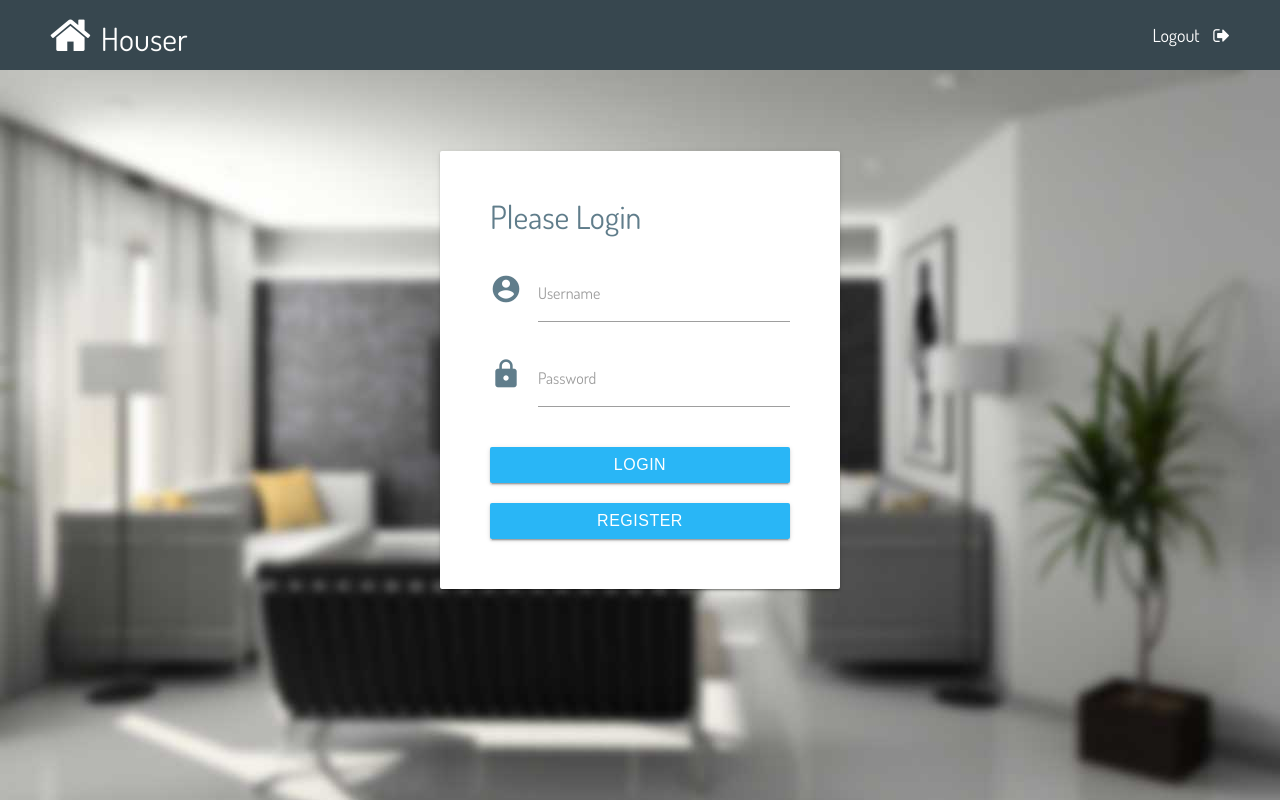
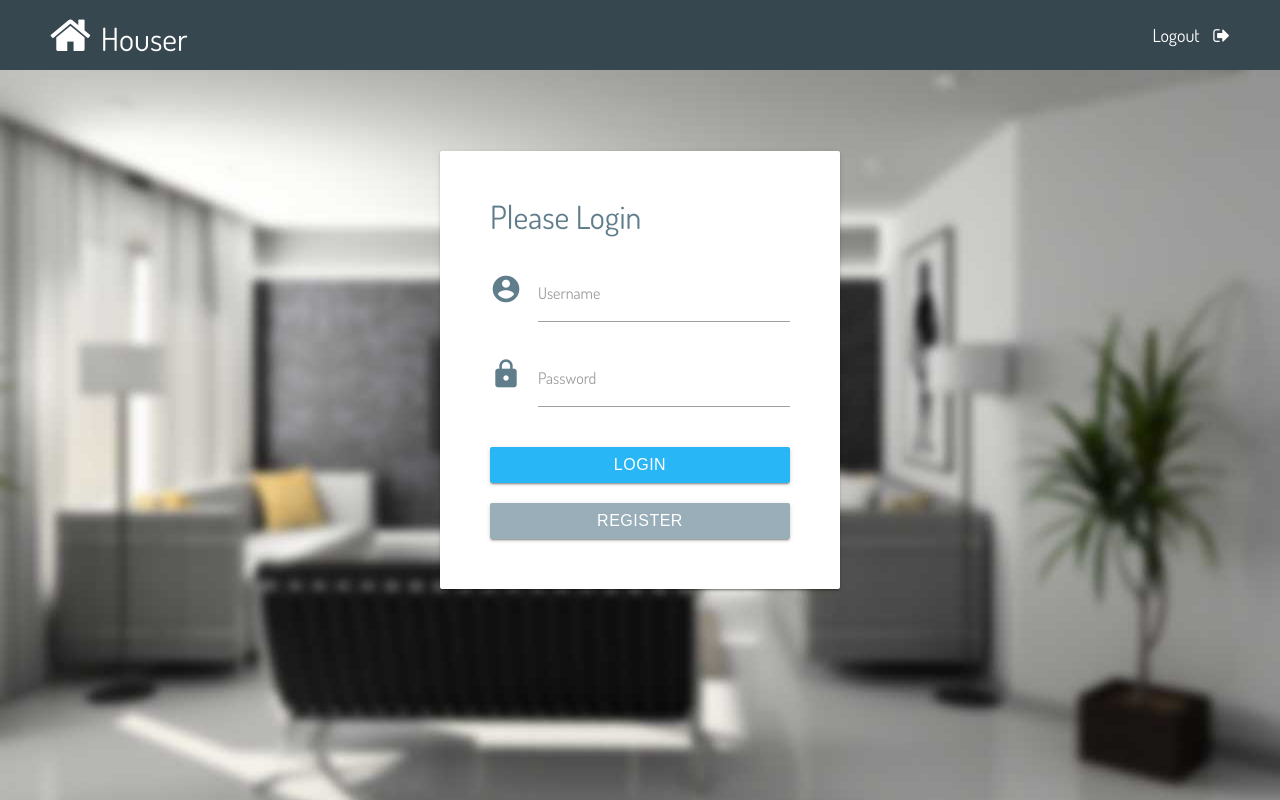
Before and after one commit to Skylercrane23/simulation2, a React (Create React App) app in the folder group-project/: page / in a window 1280 px wide. Built offline with nearby package versions, Linux system fonts and the light colour scheme.

Commit message:
styled login and register button;

```diff
--- a/group-project/src/css/main.css
+++ b/group-project/src/css/main.css
@@ -484,6 +484,8 @@ template {
         margin-top: 20px;
         background-color: #29b6f6;
         width: 100%; }
+      .Auth .container .card form button.register {
+        background-color: #99aeb8; }
 
 .Nav {
   background-color: #37474f;
--- a/group-project/src/scss/partials/_auth.scss
+++ b/group-project/src/scss/partials/_auth.scss
@@ -55,6 +55,9 @@
           background-color: $light-blue;
           width: 100%;
         }
+        button.register {
+          background-color: lighten($blue-grey, 20%);
+        }
       }
     }
   }
```
Also changed, not shown: 1 other file (tests, documents, lock files or other folders).
